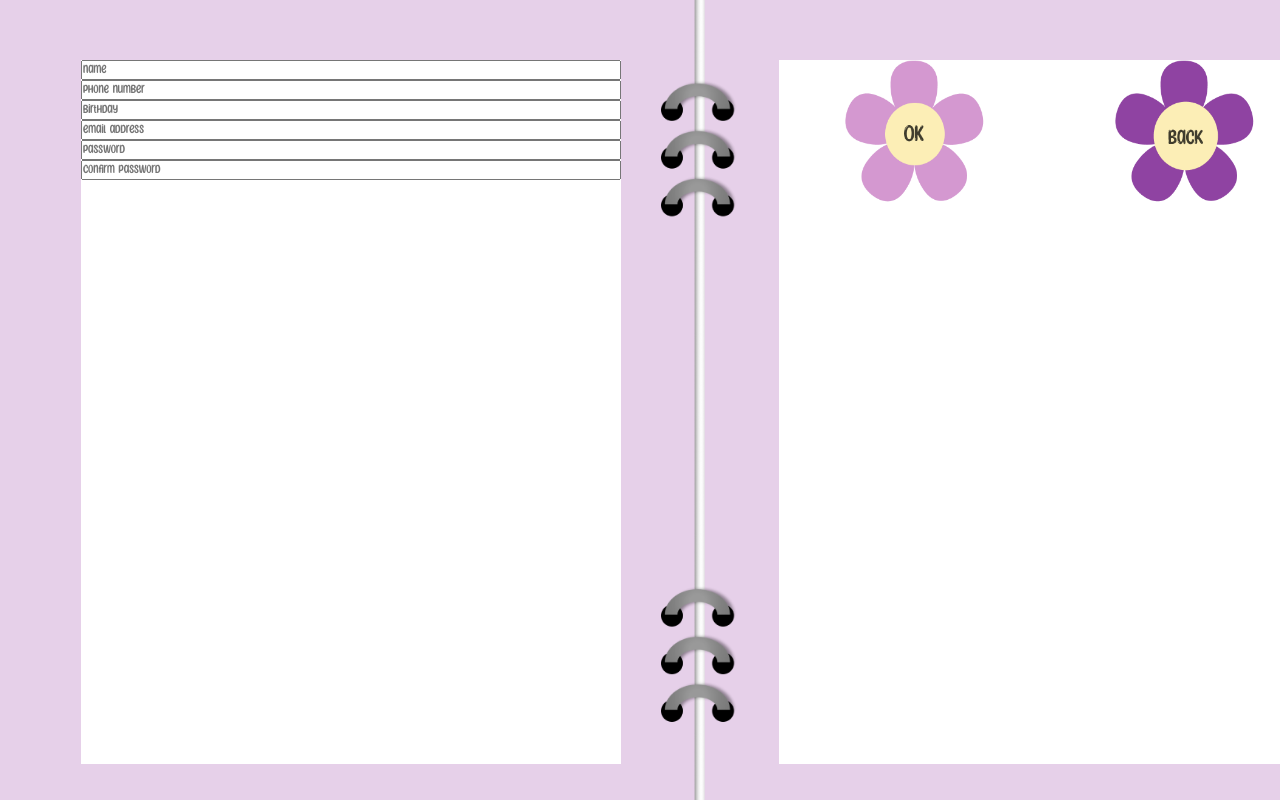
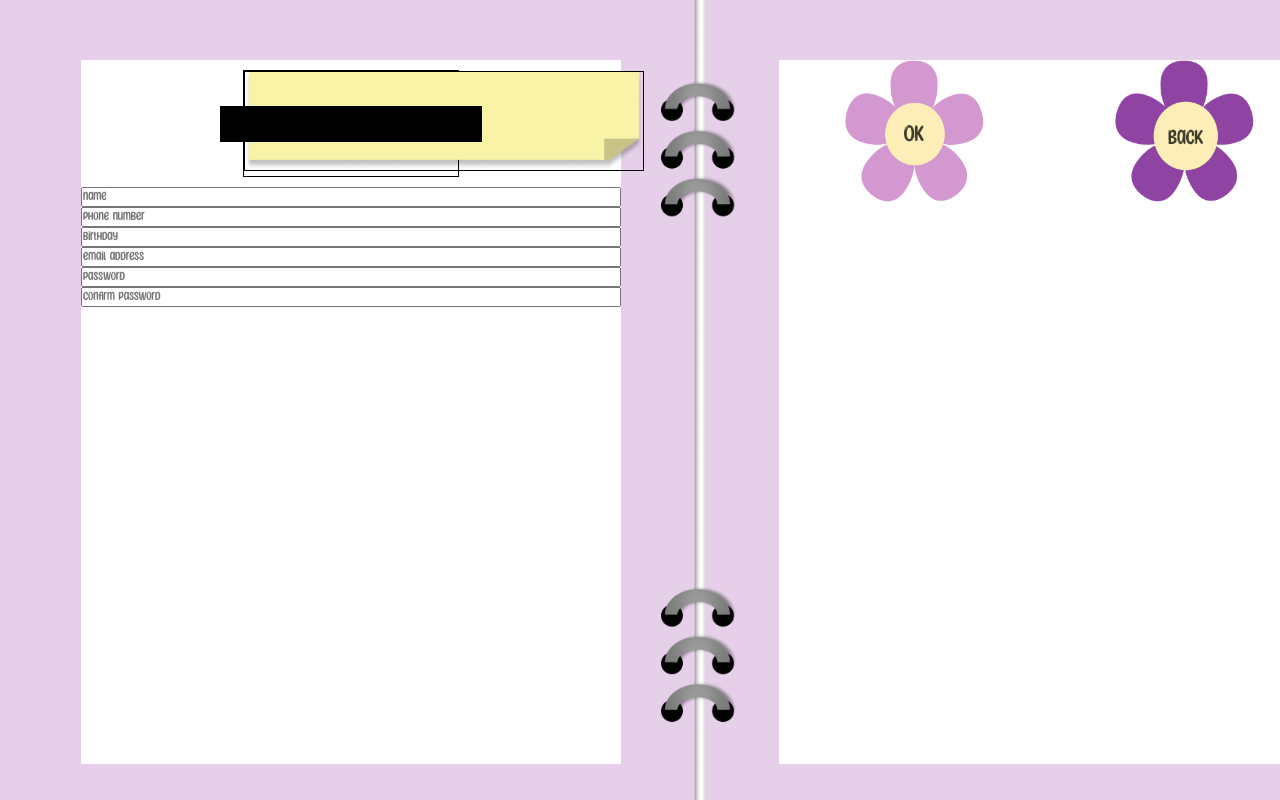
Before and after one commit to project-do-now/do-now-front-end, a React (Create React App) app: page /register in a window 1280 px wide. Shown: the top 800 px of the page. Built offline with nearby package versions, Linux system fonts and the light colour scheme.

Commit message:
initial commit

```diff
--- /dev/null
+++ b/src/components/register/EnterText.js
@@ -0,0 +1,59 @@
+// 질문과 입력을 받는 component
+// 위에는 라벤더색 질문에 아래는 스티커 입력
+
+import React, {Component} from 'react';
+import styled from "styled-components";
+import sticker from "../../images/sticker.png";
+
+const Wrap = styled.div`
+  width: 40%;
+  margin: 10px auto;
+  border: 1px solid black;
+	position: relative;
+`
+
+const Sticker = styled.img.attrs({alt:'sticker image'})`
+  width: 400px;
+  height: 100px;
+  border: 1px solid black;
+`
+
+const TextInput = styled.input`
+  flex: 1 0;
+  min-width: 100px;
+  min-height: 30px;
+  font-size: 30px;
+  background-color: transparent;
+  padding-left: 30px;
+  border: 0;
+  &:focus {
+    outline: none;
+  }
+  background: #000000;
+
+	position: absolute;
+	top: 50%;
+	left: 50%;
+	transform: translate( -50%, -50% );
+`
+
+function EnterText(){
+    return (
+        <Wrap>
+            <Sticker src={sticker}/>
+
+            <TextInput
+
+                // type='password'
+                // placeholder='Password'
+                // value={this.state.password}
+                // onChange={this.handleChange}
+                // autoComplete='on'
+                // name='password'
+            />
+        </Wrap>
+
+    );
+}
+
+export default EnterText;
--- a/src/pages/Diary.js
+++ b/src/pages/Diary.js
@@ -1,7 +1,7 @@
 import React, {Component} from "react";
-import TodoTemplate from '../components/TodoTemplate';
-import TodoList from '../components/TodoList';
-import TodoCreate from '../components/TodoCreate';
+import TodoTemplate from '../components/todo/TodoTemplate';
+import TodoList from '../components/todo/TodoList';
+import TodoCreate from '../components/todo/TodoCreate';
 import Page from '../components/PageTemplate';
 
 class Diary extends Component{
--- a/src/pages/Login.js
+++ b/src/pages/Login.js
@@ -88,7 +88,7 @@ class Login extends Component {
     }
 
     handleDiaryClick = (e) => {
-      window.location.href = '/diary'
+      window.location.href = '/calendar'
   }
 
     render() {
--- a/src/pages/Register.js
+++ b/src/pages/Register.js
@@ -3,9 +3,9 @@ import styled from "styled-components";
 import Page from '../components/PageTemplate';
 
 import rings from '../images/center_rings.png';
-
 import ok from "../images/ok.png";
 import back from "../images/back.png";
+import EnterText from '../components/register/EnterText';
 
 const Flower = styled.img.attrs({alt:'flower image'})`
   width: 150px;
@@ -122,7 +122,7 @@ class Register extends Component{
 
 
     handleDiaryClick = (e) => {
-        window.location.href = '/diary'
+        window.location.href = '/calendar'
     }
     render(){
         return (
@@ -133,7 +133,7 @@ class Register extends Component{
                   {/* First page */}
                   <RegisterTemplate>
                   <Column>
-
+                    <EnterText></EnterText>
                     <input
                       placeholder='name'
                       value={this.state.name}
```
Also changed, not shown: src/components/todo/TodoCreate.js (renamed from src/components/TodoCreate.js), src/components/todo/TodoItem.js (renamed from src/components/TodoItem.js), src/components/todo/TodoList.js (renamed from src/components/TodoList.js), src/components/todo/TodoTemplate.js (renamed from src/components/TodoTemplate.js).
